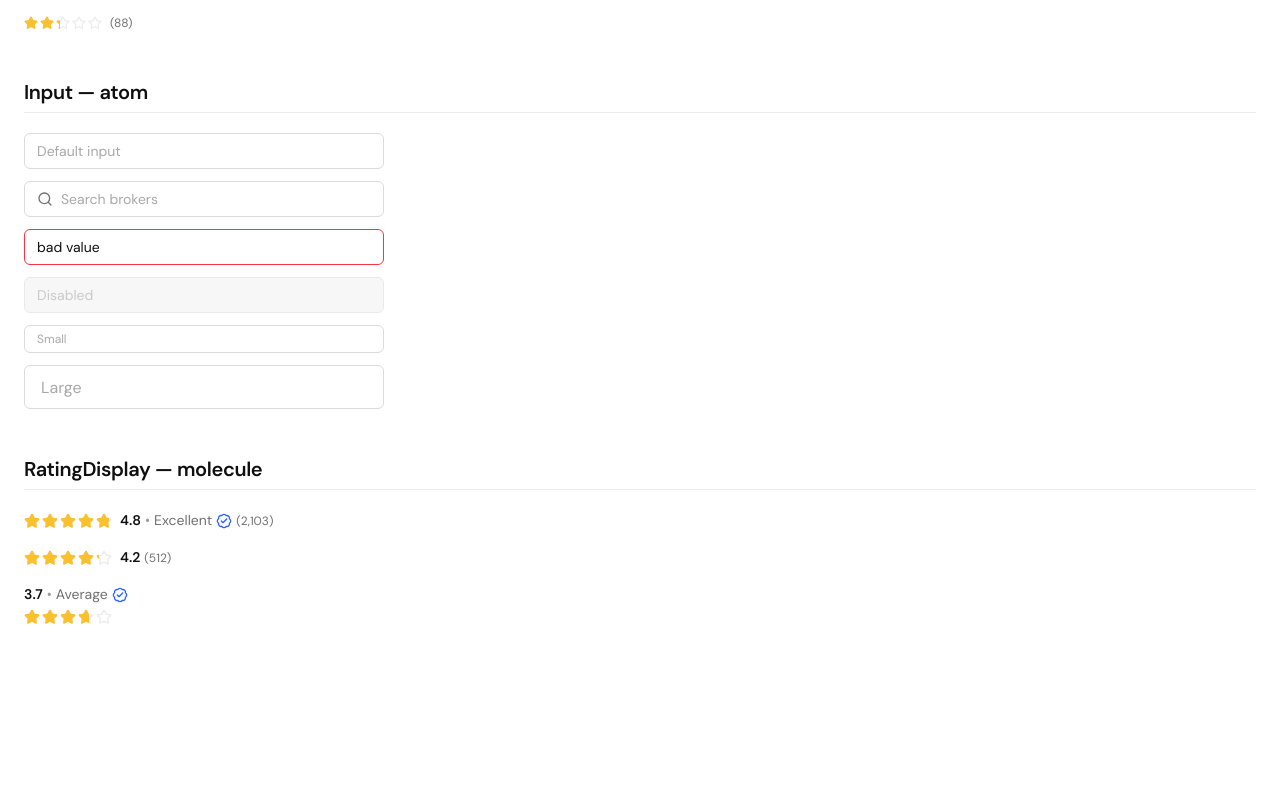
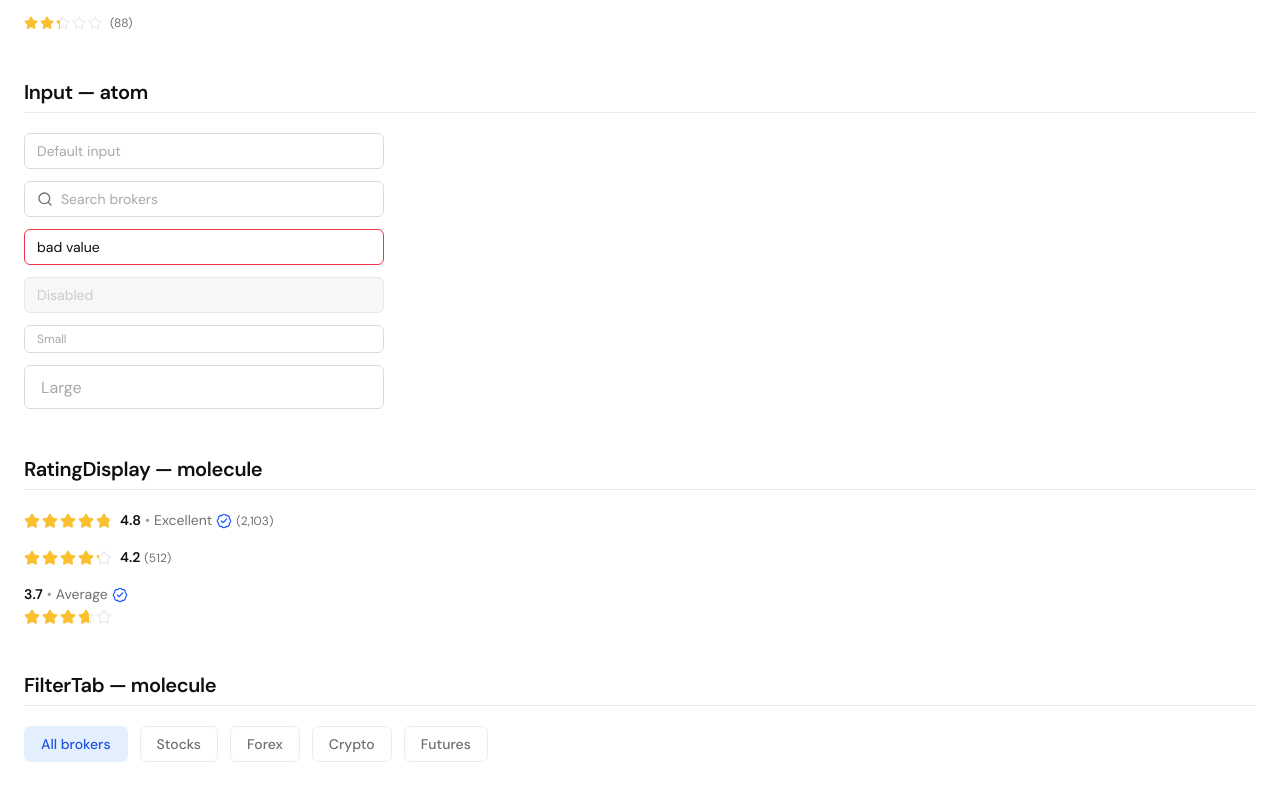
Before and after one commit to ryan-azendo/trading-view-replica, a Next.js app: page /design-system in a window 1280 px wide. Shown: the part 3332-4132 px from the top of the page. Before the commit the page ends 4037 px from the top, so only its background shows below. Built offline with nearby package versions, Linux system fonts and the light colour scheme.

Commit message:
add: filter tab molecule

```diff
--- a/src/app/design-system/page.tsx
+++ b/src/app/design-system/page.tsx
@@ -6,6 +6,7 @@ import { Icon } from "@/components/atoms/Icon";
 import { RatingStars } from "@/components/atoms/RatingStars";
 import { Input } from "@/components/atoms/Input";
 import { RatingDisplay } from "@/components/molecules/RatingDisplay";
+import { FilterTab } from "@/components/molecules/FilterTab";
 import styles from "./page.module.css";
 
 const SEMANTIC_COLORS = [
@@ -274,6 +275,16 @@ export default function FoundationPage() {
             <RatingDisplay value={3.7} layout="stacked" showLabel verified />
           </div>
         </Section>
+
+        <Section title="FilterTab — molecule">
+          <div className={styles.btnRow}>
+            <FilterTab checked>All brokers</FilterTab>
+            <FilterTab>Stocks</FilterTab>
+            <FilterTab>Forex</FilterTab>
+            <FilterTab>Crypto</FilterTab>
+            <FilterTab>Futures</FilterTab>
+          </div>
+        </Section>
       </div>
     </main>
   );
--- /dev/null
+++ b/src/components/molecules/FilterTab.module.css
@@ -0,0 +1,53 @@
+/* ============================================================
+   FILTER TAB (molecule)
+   Selectable pill. Colors from the (theme-aware) --filter-* tokens.
+   ============================================================ */
+
+.tab {
+  display: inline-flex;
+  align-items: center;
+  gap: var(--space-2);
+  height: 36px;
+  padding: 0 var(--space-4);
+  font-family: var(--font-sans);
+  font-size: var(--text-base);
+  font-weight: var(--font-medium);
+  white-space: nowrap;
+  color: var(--filter-text);
+  background: var(--filter-bg);
+  border: 1px solid var(--filter-border);
+  border-radius: var(--filter-radius);
+  cursor: pointer;
+  transition:
+    background-color var(--transition-fast),
+    border-color var(--transition-fast),
+    color var(--transition-fast);
+}
+
+.tab:hover {
+  background: var(--color-bg-tertiary);
+  border-color: var(--color-border-hover);
+}
+
+.tab:focus-visible {
+  outline: 2px solid var(--color-focus-outline);
+  outline-offset: 2px;
+}
+
+/* --- Checked / active --- */
+.checked {
+  color: var(--filter-text-checked);
+  background: var(--filter-bg-checked);
+  border-color: var(--filter-border-checked);
+}
+
+.checked:hover {
+  background: var(--filter-bg-checked-hover);
+  border-color: var(--filter-border-checked);
+}
+
+.icon {
+  display: inline-flex;
+  align-items: center;
+  flex-shrink: 0;
+}
--- /dev/null
+++ b/src/components/molecules/FilterTab.tsx
@@ -0,0 +1,42 @@
+import { forwardRef, type ButtonHTMLAttributes, type ReactNode } from "react";
+import styles from "./FilterTab.module.css";
+
+export interface FilterTabProps
+  extends ButtonHTMLAttributes<HTMLButtonElement> {
+  /** Active/selected state. Selection logic lives in the parent group. */
+  checked?: boolean;
+  leadingIcon?: ReactNode;
+}
+
+/**
+ * FilterTab — molecule. A selectable pill for the hero filter bar
+ * (All brokers / Stocks / Forex…). Toggle button semantics via aria-pressed;
+ * the parent owns which one is checked. Colors from --filter-* tokens.
+ */
+export const FilterTab = forwardRef<HTMLButtonElement, FilterTabProps>(
+  function FilterTab(
+    { checked = false, leadingIcon, type = "button", className, children, ...rest },
+    ref,
+  ) {
+    const classes = [styles.tab, checked && styles.checked, className]
+      .filter(Boolean)
+      .join(" ");
+
+    return (
+      <button
+        ref={ref}
+        type={type}
+        className={classes}
+        aria-pressed={checked}
+        {...rest}
+      >
+        {leadingIcon && (
+          <span className={styles.icon} aria-hidden="true">
+            {leadingIcon}
+          </span>
+        )}
+        {children}
+      </button>
+    );
+  },
+);
```
